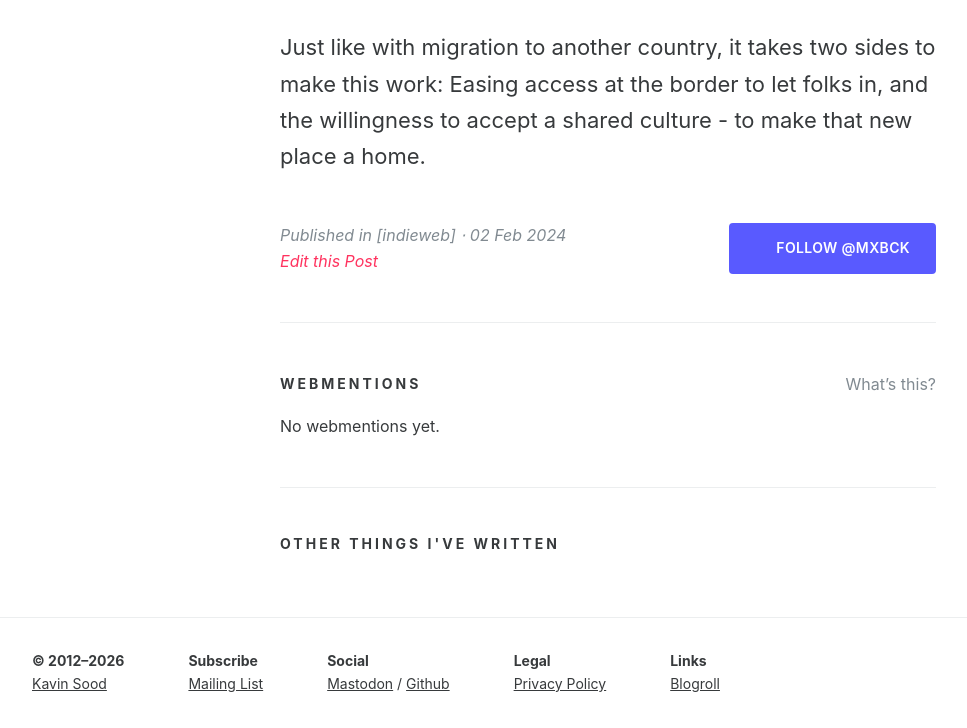
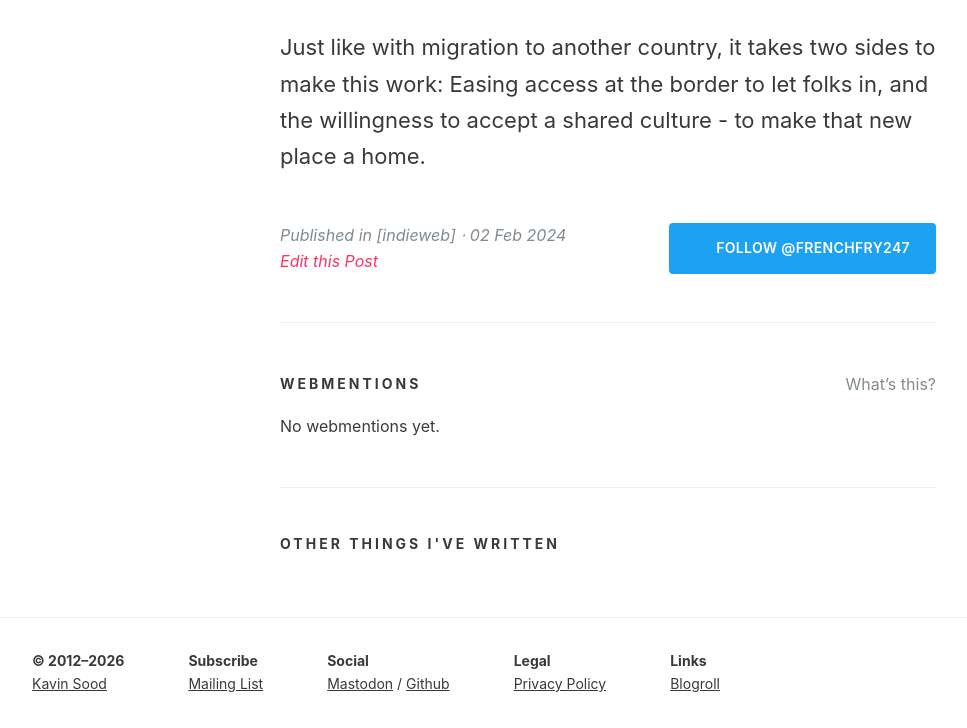
Before and after one commit to k2s09/blogwebsitev1, an Eleventy site: page src/posts/the-indieweb-for-everyone/2024-02-02-index.md in a window 1280 px wide. Shown: the part 6610-7338 px from the top of the page, without its empty margins (32-999 px from the left). Built offline with nearby package versions, Linux system fonts and the light colour scheme; Eleventy itself is replaced by a stand-in of ours; files that its build step writes are made by us from their sources; files whose address does not match are found by name; what eleventy-plugin-page-assets, eleventy-plugin-share-highlight, glob, memfs would draw is missing.

Commit message:
02/04/2024 16:25:44

```diff
--- a/src/layouts/post.njk
+++ b/src/layouts/post.njk
@@ -71,14 +71,15 @@ layout: base
             </p>
 
             <a
-                href="{{ author.social.mastodon.url }}"
-                target="_blank"
-                rel="noopener noreferrer"
-                title="Follow {{ author.name }} on Mastodon"
-                class="btn btn--mastodon"
-            >
-                {% icon "mastodon" %} Follow @{{ author.social.mastodon.name }}
-            </a>
+    href="{{ author.social.twitter.url }}"
+    target="_blank"
+    rel="noopener noreferrer"
+    title="Follow Kavin  on Twitter"
+    class="btn btn--twitter"
+>
+    {% icon "twitter" %} Follow @{{ author.social.twitter.name }}
+</a>
+
         {% endif %}
     </div>
 
```
